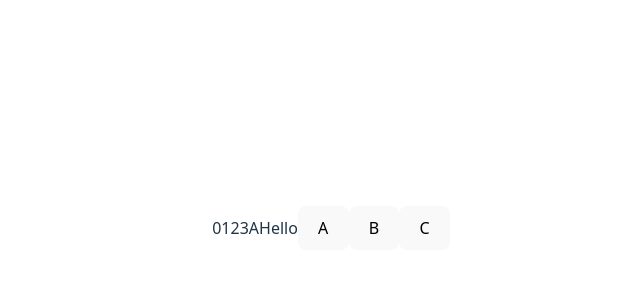
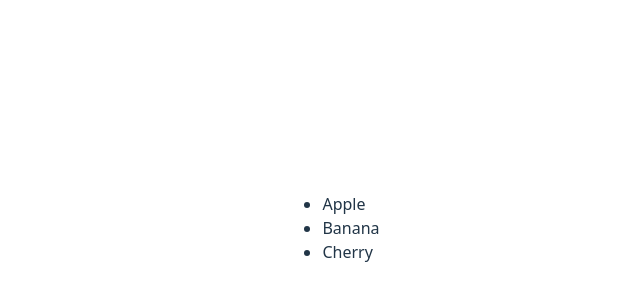
Before and after one commit to kih1015/REACT-STUDY, a React (Vite) app in the folder learning-jsx/: page / in a window 1280 px wide. Shown: the part 172-472 px from the top of the page, without its empty margins (309-949 px from the left). Built offline with nearby package versions, Linux system fonts and the light colour scheme.

Commit message:
feat: 리스트 렌더링2

```diff
--- a/learning-jsx/src/App.jsx
+++ b/learning-jsx/src/App.jsx
@@ -1,11 +1,15 @@
 import "./App.css";
 
 function App() {
+  const fruits = ["Apple", "Banana", "Cherry"];
+
   return (
     <>
-      {[0, 123, "A", "Hello", true, false]}
-
-      {[<button>A</button>, <button>B</button>, <button>C</button>]}
+      <ul>
+        {fruits.map((fruit, index) => (
+          <li key={index}>{fruit}</li>
+        ))}
+      </ul>
     </>
   );
 }
```
